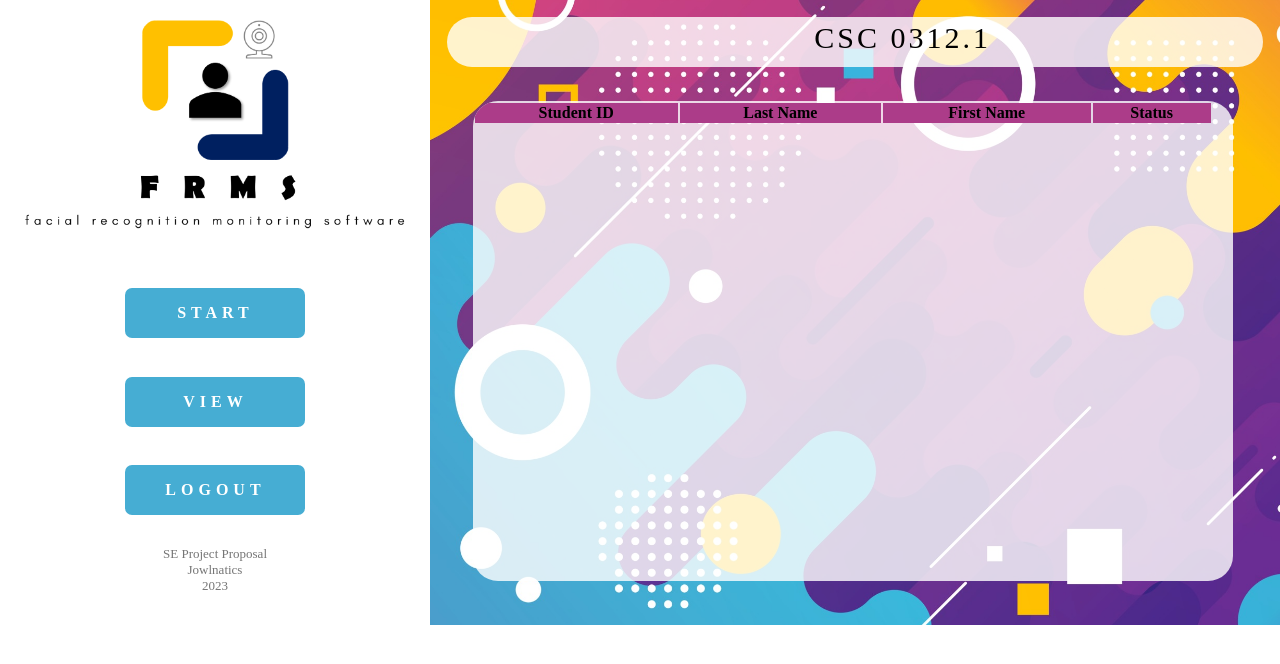
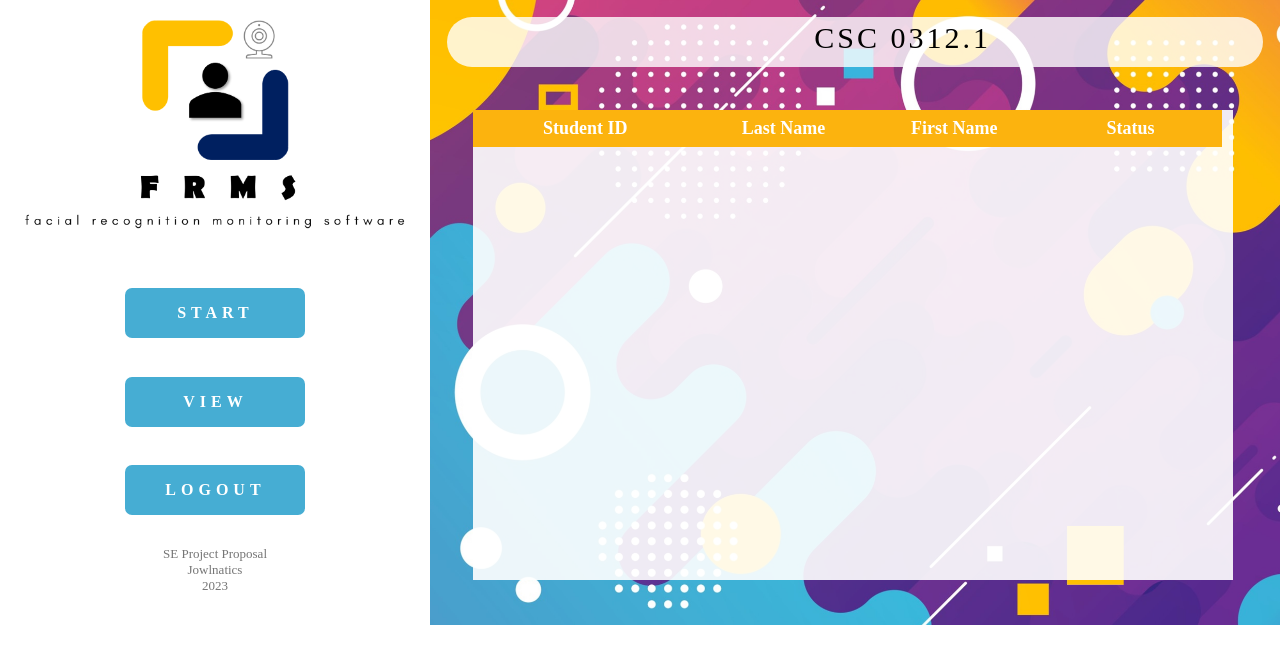
Before and after one commit to GabbNicoh/Facial-Recognition-Attendance-System, a Flask app: page / in a window 1280 px wide. Shown: the top 664 px of the page. Run offline with Flask 2, Linux system fonts and the light colour scheme; the visitor is signed in with stand-in values (Sample User, id 1); data that the repository does not hold is empty.

Commit message:
home screen good

```diff
--- a/website/templates/home.html
+++ b/website/templates/home.html
@@ -34,7 +34,7 @@
  			animation-fill-mode: forwards;
 		}
 		.mybg {
-			background-image: url(static/2.jpg);
+			background-image: url(static/new.jpg);
 			background-position: left;
 			background-size: 1000px;
 			background-repeat: no-repeat;
@@ -93,24 +93,33 @@
 		}
 
 		.sbjcode {
-			background: rgba(255,255,255,0.80);
+			background: rgba(255,255,255,.90);
 			width: 760px;
-			height: 480px;
+			height: 470px;
 			margin-left: 5%;
-			margin-top: 4%;
-			border-radius: 25px;
+			margin-top: 5%;
 			overflow-y: auto;
-
+			align: center;
 		}
 		table {
-			width: 740px;
+			width: 749px;
+			font-family: 'Century Gothic';
+			text-align: center;
+			border-collapse:collapse;
 
 		}
 		.sbjcode thead th {
 			position: sticky;
 			top: 0px;
-			background-color: #AC3C89;
+			height: 35px;
+			width: 20px;
+			color: white;
+			background-color: #FCB30E;
 			border-collapse: collapse;
+			font-size: 18px;
+		}
+		tr:nth-child(even) {
+			background-color: white;
 		}
 		.lblDiv {
 			margin-top: 2%;
@@ -133,16 +142,6 @@
 			margin-top: 0.5%;
 			float: left;
 			position: relative;
-		}
-		.sbjcode select{
-			background: transparent;
-			border: none;
-			width: 740px;
-			padding-top: 3px;
-			padding-left: 3px;
-			padding-bottom: 3px;
-			margin: 2%;
-
 		}
 
 	</style>
```
Also changed, not shown: website/static/new.jpg (added).
